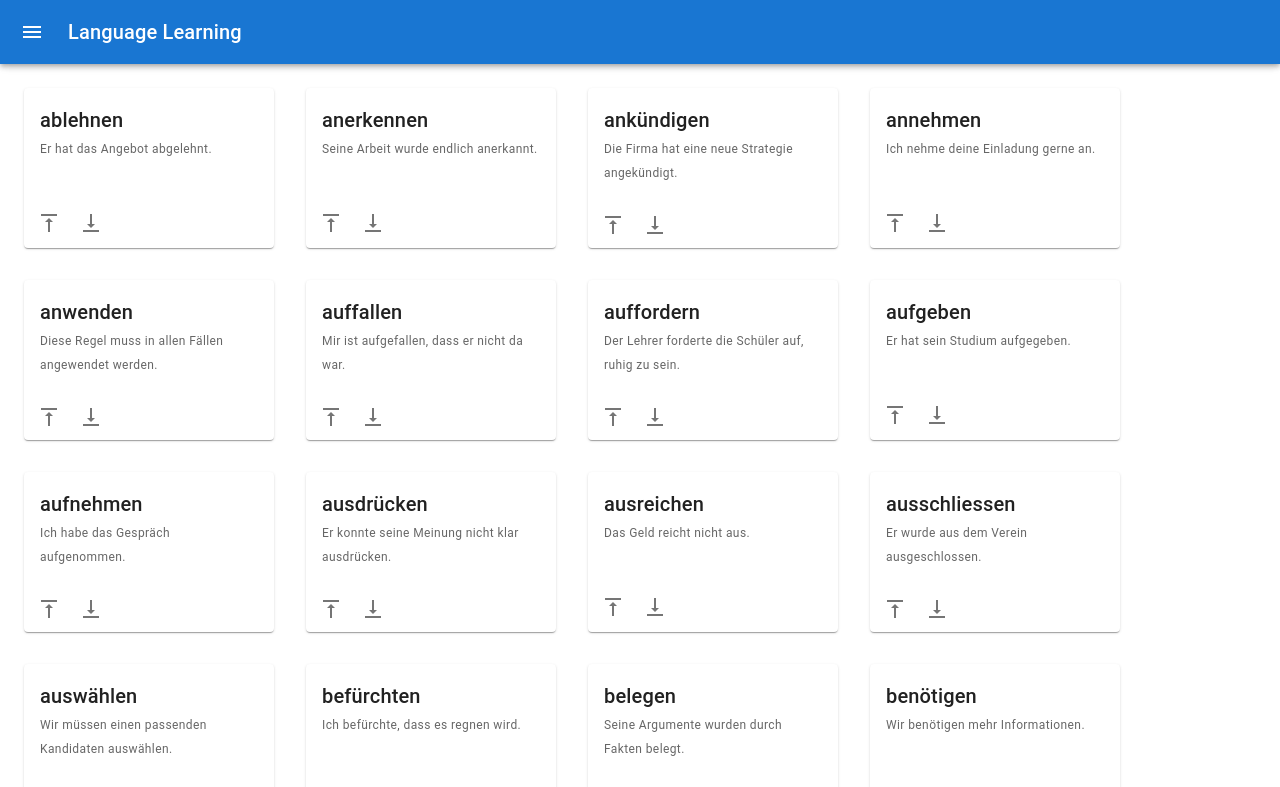
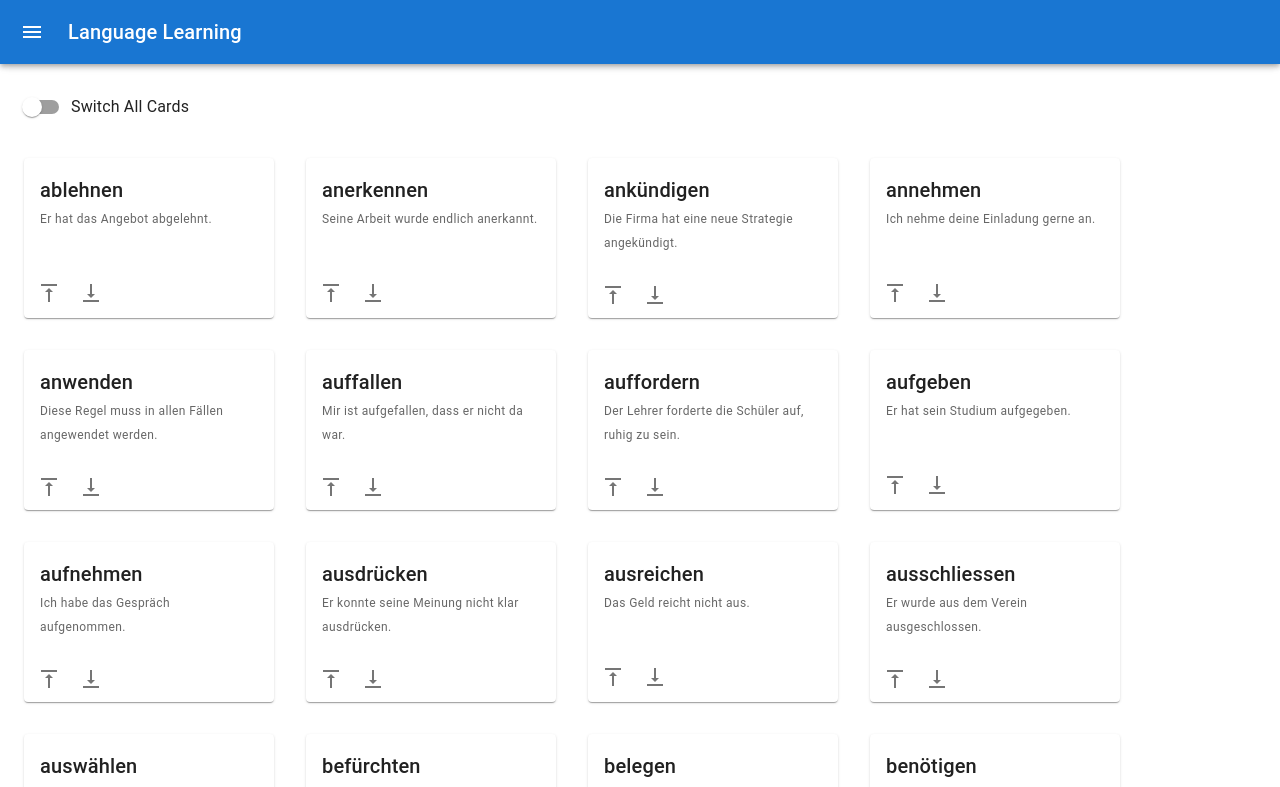
Before and after one commit to vincentheimann/drill-cards, a React (Vite) app: page /german/b2 in a window 1280 px wide. Shown: the top 787 px of the page. Built offline with nearby package versions, Linux system fonts and the light colour scheme.

Commit message:
Fix Switch All

```diff
--- a/src/components/DrillCardList.jsx
+++ b/src/components/DrillCardList.jsx
@@ -11,15 +11,36 @@ import DrillCard from "./DrillCard";
 import { useCards } from "../context/CardsContext";
 
 export default function DrillCardList() {
+  const [switchAll, setSwitchAll] = useState(false);
+  const handleChange = () => {
+    setSwitchAll((prev) => !prev);
+  };
   const { cards, moveCardToEnd, moveCardToTop } = useCards();
 
   return (
     <Box>
       <Grid container spacing={4}>
+        <Grid size={12}>
+          <FormControl component="fieldset" variant="standard">
+            <FormGroup>
+              <FormControlLabel
+                control={
+                  <Switch
+                    checked={switchAll}
+                    onChange={handleChange}
+                    name="switch-all"
+                  />
+                }
+                label="Switch All Cards"
+              />
+            </FormGroup>
+          </FormControl>
+        </Grid>
         {cards.map((card, index) => (
-          <Grid xs="auto" key={index}>
+          <Grid size="auto" key={index}>
             <DrillCard
               word={card}
+              switchAll={switchAll}
               moveCardToEnd={() => moveCardToEnd(index)}
               moveCardToTop={() => moveCardToTop(index)}
             />
--- a/src/pages/Home.jsx
+++ b/src/pages/Home.jsx
@@ -4,10 +4,10 @@ import DrillCardList from "../components/DrillCardList";
 export default function Home() {
   return (
     <Grid container spacing={3} padding={2}>
-      <Grid item xs={12}>
+      <Grid item size={12}>
         <h1>My Drill Cards</h1>
       </Grid>
-      <Grid item xs={12} sm={6} md={4}>
+      <Grid item size={12} sm={6} md={4}>
         <DrillCardList />
       </Grid>
     </Grid>
```
